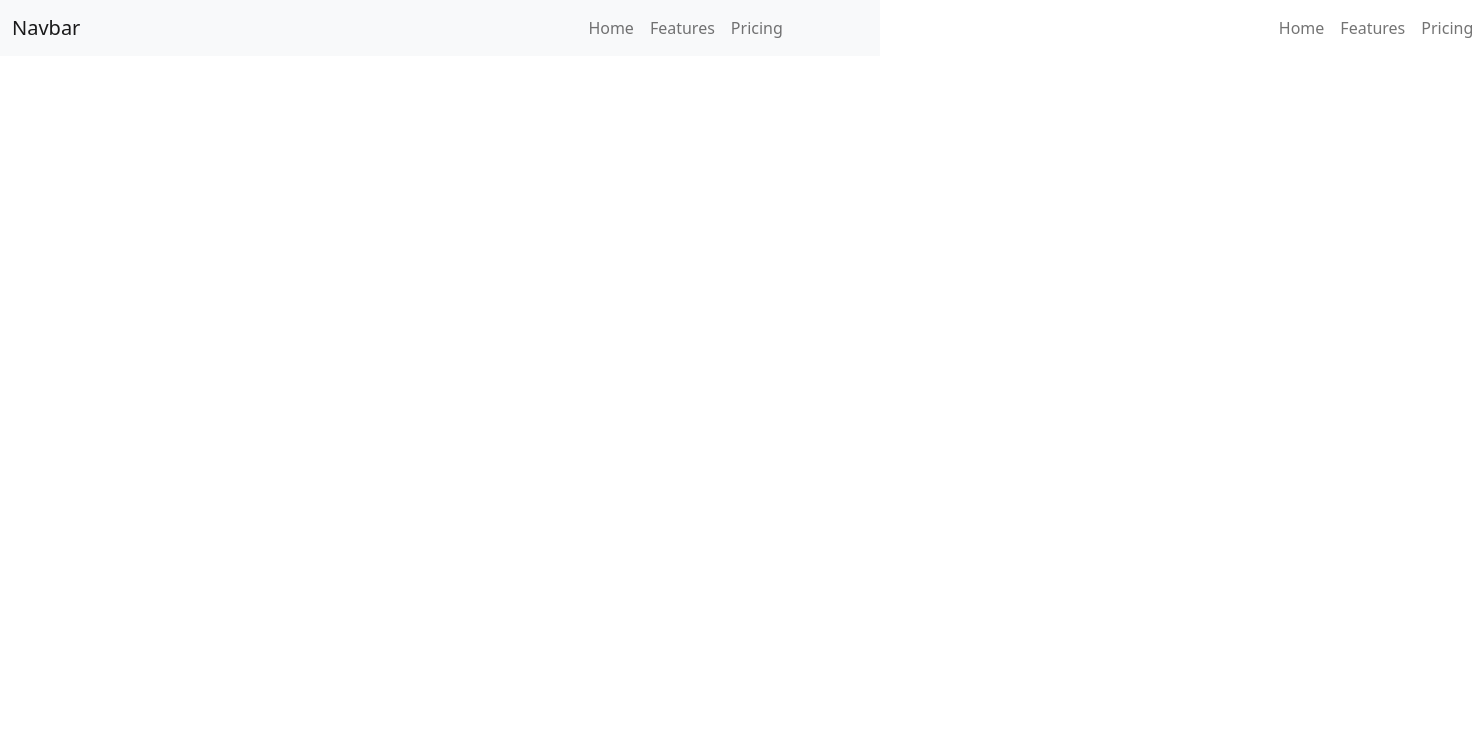
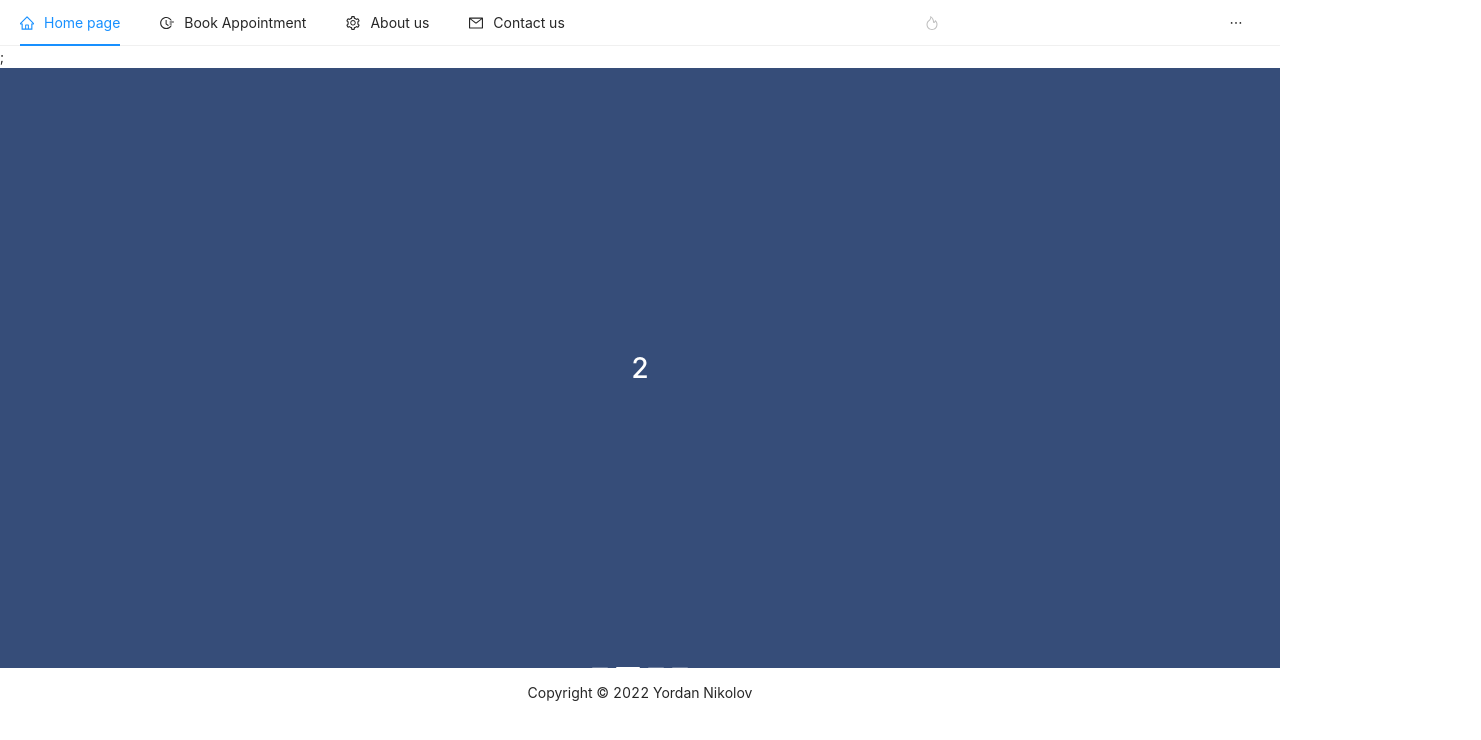
Before and after one commit to nlotoo/Pet-HUB-Application, a React (Create React App) app in the folder client/: page / in a window 1280 px wide. Shown: the top 740 px of the page, 1481 px wide, since content can reach past the window. Built offline with nearby package versions, Linux system fonts and the light colour scheme.

Commit message:
creating About us and navigate bar

```diff
--- a/client/src/App.js
+++ b/client/src/App.js
@@ -1,7 +1,9 @@
 import React from 'react';
 import { Route, Routes } from 'react-router-dom';
-// import NavigationBar from './Components/NavigationBar/NavigationBar';
-import NavigationBar from './Components/NavigationBarBoostrap/NavigationBarBoostrap';
+import NavigationBar from './Components/NavigationBar/NavigationBar';
+import HomePage from './Components/HomePage/HomePage'
+import Footer from './Components/Footer/Footer';
+import AboutUsPage from './Components/AboutUsPage/AboutUsPage';
 
 
 const App = () => {
@@ -12,6 +14,16 @@ const App = () => {
       <header>
         <NavigationBar />
       </header>
+      <div className='content'>
+        <Routes>
+          <Route path='/about-us' element={<AboutUsPage />} />
+          <Route path='/' element={<HomePage />} />
+
+        </Routes>
+      </div>
+      <footer className='footer-content'>
+        <Footer />
+      </footer>
     </div>
   )
 };
--- /dev/null
+++ b/client/src/Components/AboutUsPage/AboutUsPage.js
@@ -0,0 +1,24 @@
+import { Card, Image, Button } from 'antd'
+
+import './aboutUs.css'
+
+const AboutUsPage = () => {
+
+
+    return (
+        <div className="site-card-border-less-wrapper">
+            <Image className='image-in-card' paddingLeft={20} width={825} height={550} src={'https://advice.cdn.betterhelp.com/cro-people-who-love-animals-more-than-people-psychology-of-empathy-4.jpg'} />
+
+            <Card className='about-us-card' title="Our Story" bordered={false} style={{ width: 500, height: 550 }}>
+                <p>Lorem ipsum dolor sit amet consectetur adipisicing elit. Itaque et ea, libero distinctio pariatur soluta laudantium harum optio eaque voluptatum?</p>
+                <p>Lorem ipsum dolor sit amet consectetur adipisicing elit. Eos, fugit. Consequatur praesentium perferendis quasi voluptates. Temporibus perspiciatis quos soluta sit placeat quibusdam quisquam. Provident est animi voluptatum fugit, non ipsam praesentium ut, deserunt suscipit sint saepe alias dignissimos ipsa, voluptates officia nesciunt repudiandae repellat commodi? Odit molestiae excepturi, illo facilis repellat amet? Ab obcaecati officia est rem sapiente laboriosam hic.</p>
+                <p>Lorem ipsum dolor sit amet consectetur adipisicing elit. Laudantium, nemo repudiandae. Possimus maiores natus saepe illum esse rem dolor quas?</p>
+                <Button type="primary" size={'large'} className='card-button' >
+                   About us
+                </Button>
+            </Card>
+        </div>
+    )
+}
+
+export default AboutUsPage
--- /dev/null
+++ b/client/src/Components/AboutUsPage/aboutUs.css
@@ -0,0 +1,7 @@
+.site-card-border-less-wrapper {
+    padding: 30px;
+    background: #ececec;
+    text-align: center;
+    display: -webkit-box;
+
+}
--- /dev/null
+++ b/client/src/Components/Footer/Footer.js
@@ -0,0 +1,14 @@
+
+
+import './footer.css'
+
+const Footer = () => {
+
+    return (
+        <div className="footer-content">
+            <span>Copyright © 2022 Yordan Nikolov</span>
+        </div>
+    )
+}
+
+export default Footer
--- /dev/null
+++ b/client/src/Components/Footer/footer.css
@@ -0,0 +1,3 @@
+.footer-content {
+    text-align: -webkit-center;
+}
--- /dev/null
+++ b/client/src/Components/HomePage/HomePage.js
@@ -0,0 +1,31 @@
+import { Carousel } from 'antd';
+
+const contentStyle = {
+    height: '600px',
+    color: '#fff',
+    lineHeight: '600px',
+    textAlign: 'center',
+    background: '#364d79',
+};
+
+
+const HomePage = () => {
+
+    return (
+        <Carousel autoplay>
+            <div>
+                <h3 style={contentStyle}>1</h3>
+            </div>
+            <div>
+                <h3 style={contentStyle}>2</h3>
+            </div>
+            <div>
+                <h3 style={contentStyle}>3</h3>
+            </div>
+            <div>
+                <h3 style={contentStyle}>4</h3>
+            </div>
+        </Carousel>
+    )
+}
+export default HomePage
--- a/client/src/Components/NavigationBar/NavigationBar.js
+++ b/client/src/Components/NavigationBar/NavigationBar.js
@@ -8,13 +8,18 @@ import './NavigationBar.css'
 
 
 import { Menu } from 'antd';
-import { MailOutlined, HomeOutlined, SettingOutlined, FieldTimeOutlined, LoginOutlined, LogoutOutlined, ApiOutlined } from '@ant-design/icons';
+import { MailOutlined, HomeOutlined, FireOutlined, SettingOutlined, FieldTimeOutlined, LoginOutlined, LogoutOutlined, ApiOutlined } from '@ant-design/icons';
 
 const items = [
     {
         label: 'Home page',
         key: 'home-page',
         icon: <HomeOutlined />,
+    },
+    {
+        label: 'Book Appointment',
+        key: 'appointment',
+        icon: <FieldTimeOutlined />,
     },
     {
         label: 'About us',
@@ -27,14 +32,10 @@ const items = [
         icon: <MailOutlined />,
     },
 
-    {
-        label: 'Book Appointment',
-        key: 'appointment',
-        icon: <FieldTimeOutlined />,
-    },
 
-    {}, {}, {}, {}, {}, {}, {}, {}, {},
-    {}, {}, {}, {}, {}, {}, {},
+    // image site banner
+    { disabled: true, }, { disabled: true, }, { disabled: true, }, { disabled: true, }, { disabled: true, }, { disabled: true, }, { disabled: true, }, { disabled: true, }, { disabled: true, icon: <FireOutlined />, },
+    { disabled: true, }, { disabled: true, }, { disabled: true, }, { disabled: true, }, { disabled: true, }, { disabled: true, },
     {
         label: 'Login',
         key: 'login',
@@ -53,46 +54,7 @@ const items = [
 
 ];
 
-const itemsMenuThree = [{
-    label: 'Home page',
-    key: 'home-page',
-    icon: <HomeOutlined />,
-},
-{
-    label: 'About us',
-    key: 'setings',
-    icon: <SettingOutlined />,
-},
-{
-    label: 'Contact us',
-    key: 'mail',
-    icon: <MailOutlined />,
-},
 
-{
-    label: 'Book Appointment',
-    key: 'appointment',
-    icon: <FieldTimeOutlined />,
-},];
-
-
-const itemsMenuTwo = [
-    {
-        label: 'Login',
-        key: 'login',
-        icon: <LoginOutlined />,
-    },
-    {
-        label: 'Logout',
-        key: 'logout',
-        icon: <LogoutOutlined />,
-    },
-    {
-        label: 'Sign in',
-        key: 'Sign-in',
-        icon: <ApiOutlined />,
-    },
-];
 
 const NavigationBar = () => {
 
@@ -109,16 +71,6 @@ const NavigationBar = () => {
             <div className="menuOne">
                 <Menu onClick={onClick} selectedKeys={[current]} mode="horizontal" items={items} />;
             </div>
-            <div className="dvete" style={{ display: 'inline-flex' }}>
-                <div className="menuThree">
-                    <Menu onClick={onClick} selectedKeys={[current]} mode="horizontal" items={itemsMenuThree} />;
-                </div>
-                <div className="menuTwo">
-                    <Menu onClick={onClick} selectedKeys={[current]} mode="horizontal" items={itemsMenuTwo} />;
-                </div>
-
-
-            </div>
         </div>
     )
 
--- a/client/src/index.js
+++ b/client/src/index.js
@@ -1,15 +1,38 @@
 import React from 'react';
-import ReactDOM from 'react-dom/client';
 import './index.css';
 import App from './App';
 import reportWebVitals from './reportWebVitals';
+import { BrowserRouter as Router } from 'react-router-dom';
 
-const root = ReactDOM.createRoot(document.getElementById('root'));
+
+import { createRoot } from 'react-dom/client';
+const container = document.getElementById('root');
+const root = createRoot(container);
 root.render(
-  <React.StrictMode>
-    <App />
-  </React.StrictMode>
+  // <React.StrictMode>
+
+
+
+    <Router>
+      <App />
+    </Router>
+/* </React.StrictMode> */
+
 );
+
+
+// OLD VERSION
+
+
+// ReactDOM.render(
+//   <React.StrictMode>
+//     <Router>
+//       <App />
+//     </Router>
+
+//   </React.StrictMode>,
+//   document.getElementById('root')
+// );
 
 // If you want to start measuring performance in your app, pass a function
 // to log results (for example: reportWebVitals(console.log))
```
Also changed, not shown: client/src/ressources/1000_F_287382069_ylHgOqFH2S4kV1rKIqqetcyvrCJkaQLO.jpg (added), client/src/ressources/ourStory.jpg (added).
